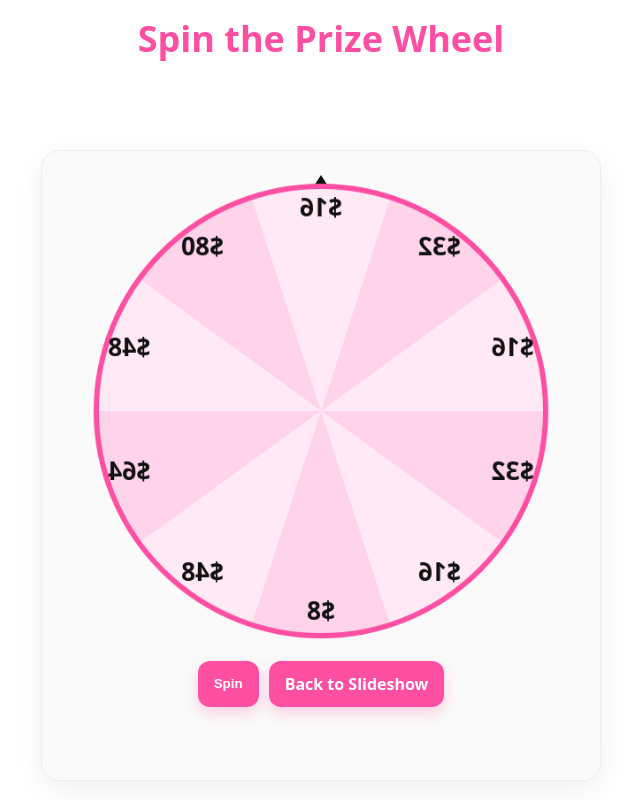
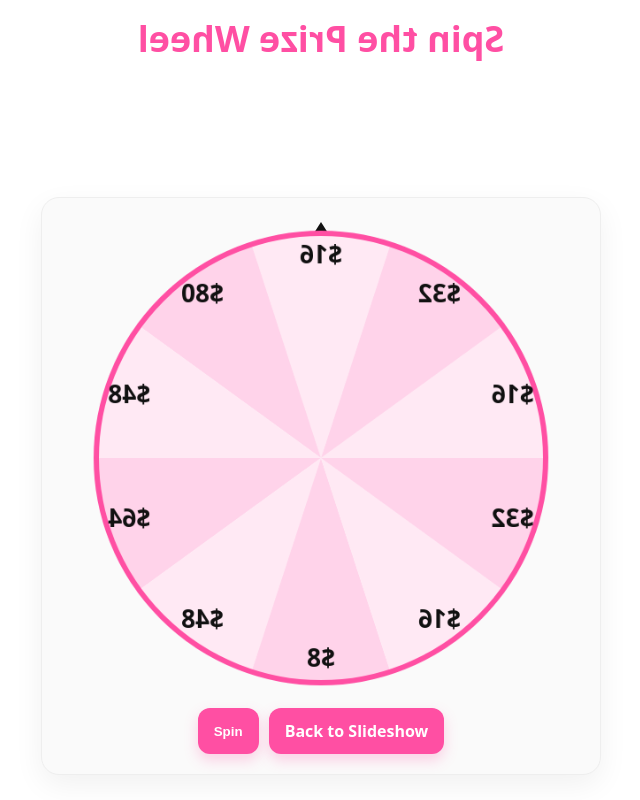
Before and after one commit to charmedbyk/charmedbyk-slideshow, a plain HTML site: page docs/wheel/wheel.html in a window 1280 px wide. Shown: the whole page, without its empty margins (319-959 px from the left). Drawn offline with nearby package versions, Linux system fonts and the light colour scheme.

Commit message:
Update wheel.html

```diff
--- a/docs/wheel/wheel.html
+++ b/docs/wheel/wheel.html
@@ -11,7 +11,15 @@
       margin:0; font-family: system-ui, -apple-system, Segoe UI, Roboto, Arial, sans-serif;
       background:#fff; color:#111; display:flex; min-height:100vh; flex-direction:column;
     }
-    header { text-align:center; padding:14px 12px; font-weight:800; font-size:clamp(20px,3.2vw,36px); color:var(--pink); }
+    header {
+      text-align:center;
+      padding:14px 12px;
+      font-weight:800;
+      font-size:clamp(20px,3.2vw,36px);
+      color:var(--pink);
+      transform: scaleX(-1);       /* flip header text */
+      display:inline-block;
+    }
     .wrap { flex:1; display:grid; place-items:center; padding:16px; }
     .card {
       width:min(92vw, 560px); background:#fafafa; border:1px solid #eee; border-radius:18px; padding:20px;
@@ -38,7 +46,15 @@
       box-shadow:0 6px 14px rgba(255,79,163,0.25);
     }
     button:disabled { opacity:0.6; cursor:not-allowed; }
-    .result { text-align:center; font-weight:700; margin-top:12px; min-height:1.6em; }
+    .result {
+      text-align:center;
+      font-weight:700;
+      margin-top:12px;
+      min-height:1.6em;
+      transform: scaleX(-1);    /* flip result text */
+      display:inline-block;
+      font-size: 2em;
+    }
     .note { text-align:center; font-size:12px; color:#666; margin-top:6px; }
   </style>
 </head>
@@ -57,8 +73,6 @@
         <button id="spin">Spin</button>
         <a href="https://slideshow.charmedbyk.com" class="btn">Back to Slideshow</a>
       </div>
-
-      <p id="result" class="result" role="status" aria-live="polite"></p>
     </div>
   </main>
 
```
